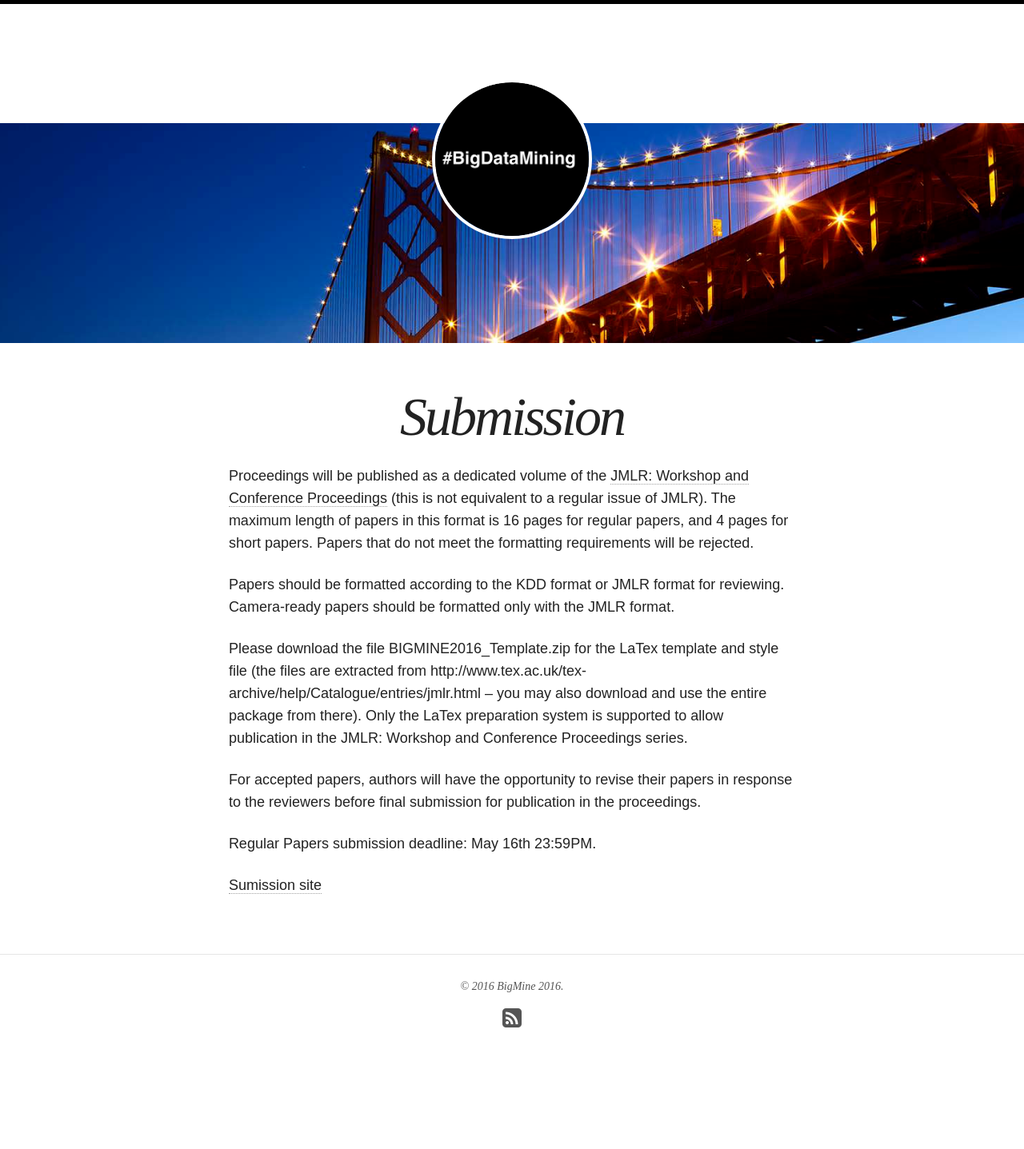
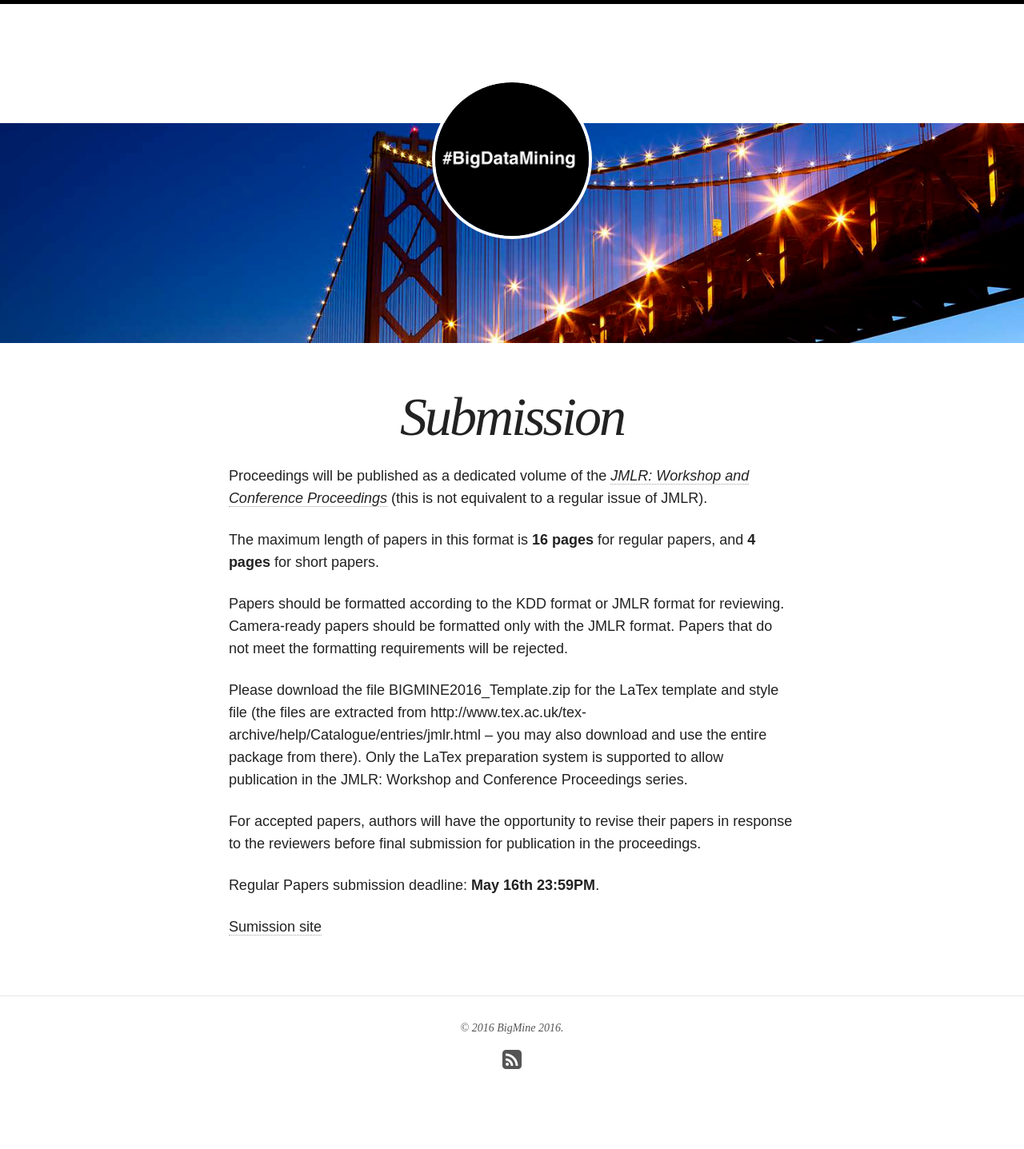
Before and after one commit to bigmine/bigmine17, a Jekyll site: the page built from submission.md, in a window 1280 px wide. Shown: the whole page at 80% size. Built offline with Jekyll 4.4.1, drawn with Linux system fonts in a browser that asks for light colours; nearby versions of some CDN libraries; before the commit the page ends 1385 px from its top, so only the background shows below that.

```diff
--- a/submission.md
+++ b/submission.md
@@ -5,15 +5,16 @@ image:
   feature: sf4.png
 ---
 
-Proceedings will be published as a dedicated volume of the [JMLR: Workshop and Conference Proceedings](http://jmlr.csail.mit.edu/proceedings/) (this is not equivalent to a regular issue of JMLR).
-The maximum length of papers in this format is 16 pages for regular papers, and 4 pages for short papers. Papers that do not meet the formatting requirements will be rejected.
+Proceedings will be published as a dedicated volume of the [*JMLR: Workshop and Conference Proceedings*](http://jmlr.csail.mit.edu/proceedings/) (this is not equivalent to a regular issue of JMLR).
 
-Papers should be formatted according to the KDD format or JMLR format for reviewing. Camera-ready papers should be formatted only with the JMLR format.
+The maximum length of papers in this format is **16 pages** for regular papers, and **4 pages** for short papers.
+
+Papers should be formatted according to the KDD format or JMLR format for reviewing. Camera-ready papers should be formatted only with the JMLR format. Papers that do not meet the formatting requirements will be rejected.
 
 Please download the file BIGMINE2016_Template.zip for the LaTex template and style file (the files are extracted from http://www.tex.ac.uk/tex-archive/help/Catalogue/entries/jmlr.html – you may also download and use the entire package from there). Only the LaTex preparation system is supported to allow publication in the JMLR: Workshop and Conference Proceedings series.
 
 For accepted papers, authors will have the opportunity to revise their papers in response to the reviewers before final submission for publication in the proceedings.
 
-Regular Papers submission deadline: May 16th 23:59PM.
+Regular Papers submission deadline: **May 16th 23:59PM**.
 
 [Sumission site](https://easychair.org/conferences/?conf=bigmine2016)
```
